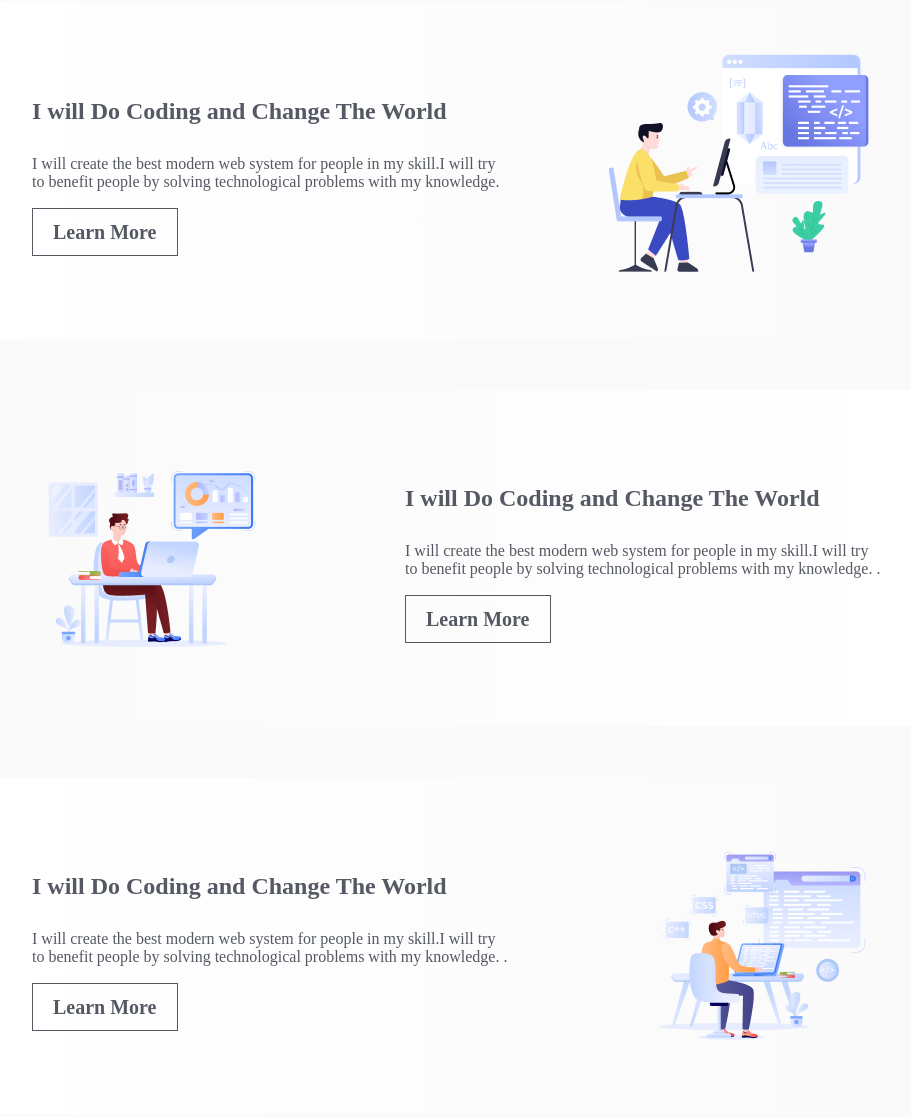
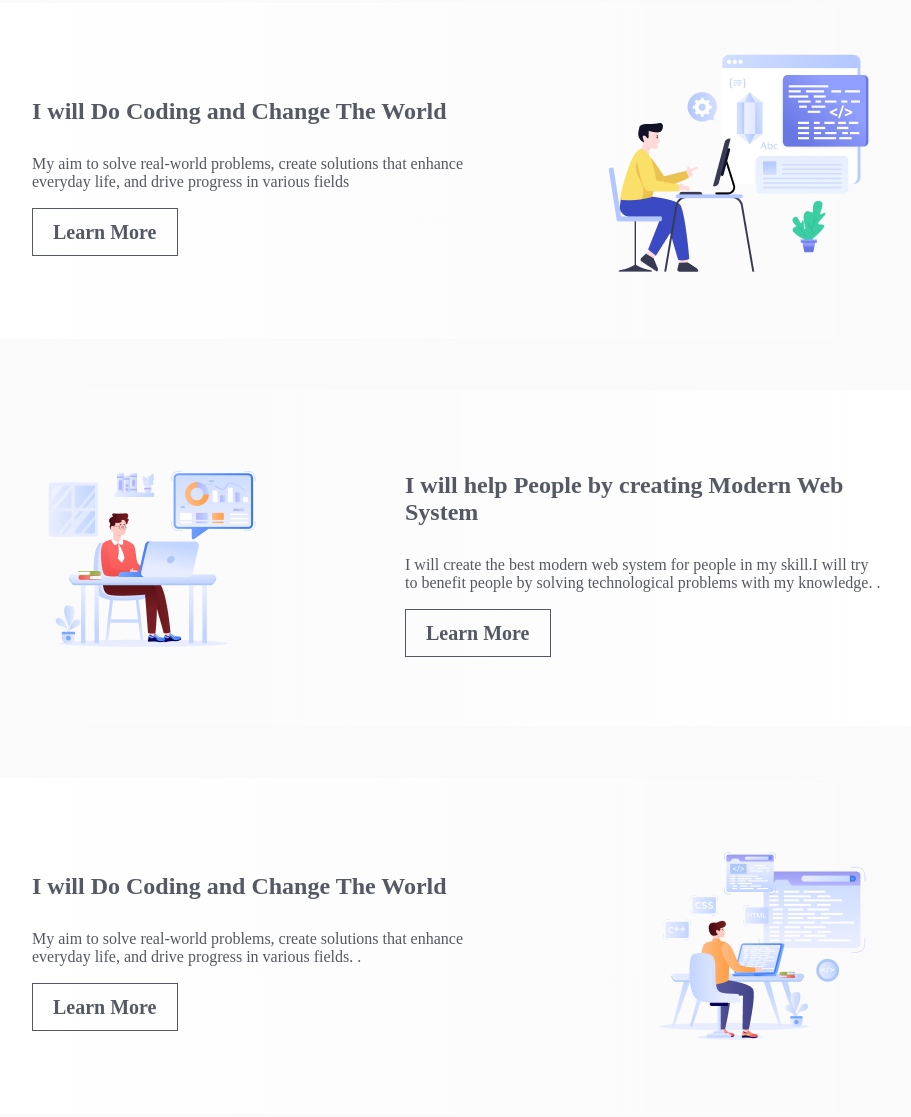
Before and after one commit to khaledaakter1/B-10-Assignment-1, a plain HTML site: page index.html in a window 1280 px wide. Shown: the part 1053-2170 px from the top of the page, without its empty margins (263-1174 px from the left). Drawn offline with Linux system fonts and the light colour scheme; a web font is replaced by a local one.

Commit message:
index.html file

```diff
--- a/index.html
+++ b/index.html
@@ -39,7 +39,7 @@
                     <div class="developer_item1">
                         <div>
                             <h3 class="h3_24">I will Do Coding and Change The World</h3>
-                            <p class="p_16">I will create the best modern web system for people in my skill.I will try to benefit people by solving technological problems with my knowledge.
+                            <p class="p_16">My aim to solve real-world problems, create solutions that enhance everyday life, and drive progress in various fields
                             </p>
                             <span><a class="d_b" href="">Learn More</a></span>
                         </div>
@@ -48,7 +48,7 @@
                     <div class="developer_item2" id="d_t2">
                         <img src="./assets/Group 3.png" alt="">
                         <div>
-                            <h3 class="h3_24">I will Do Coding and Change The World</h3>
+                            <h3 class="h3_24">I will help People by creating Modern Web System</h3>
                             <p class="p_16">I will create the best modern web system for people in my skill.I will try to benefit people by solving technological problems with my knowledge.
                                 .</p>
                             <span><a class="d_b" href="">Learn More</a></span>
@@ -57,7 +57,7 @@
                     <div class="developer_item3">
                         <div>
                             <h3 class="h3_24">I will Do Coding and Change The World</h3>
-                            <p class="p_16">I will create the best modern web system for people in my skill.I will try to benefit people by solving technological problems with my knowledge.
+                            <p class="p_16">My aim to solve real-world problems, create solutions that enhance everyday life, and drive progress in various fields.
                                 .</p>
                             <span><a class="d_b" href="">Learn More</a></span>
                         </div>
```
